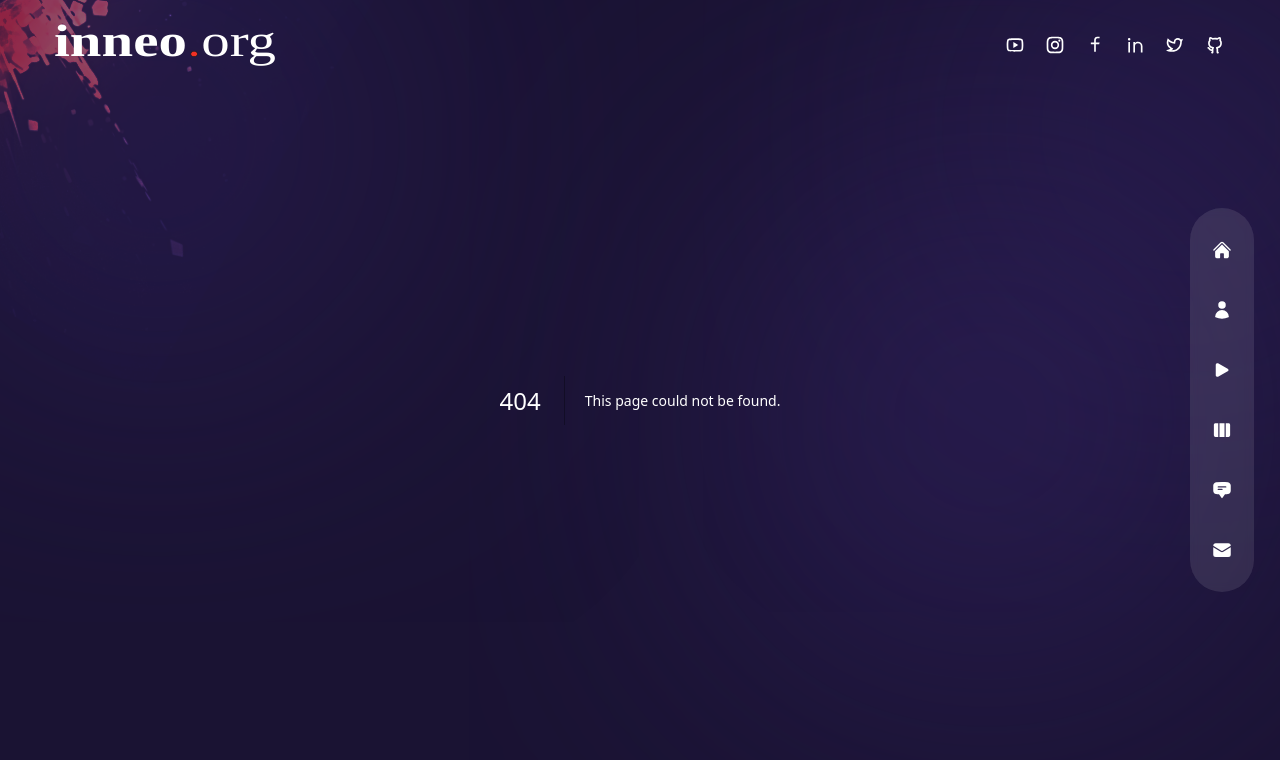
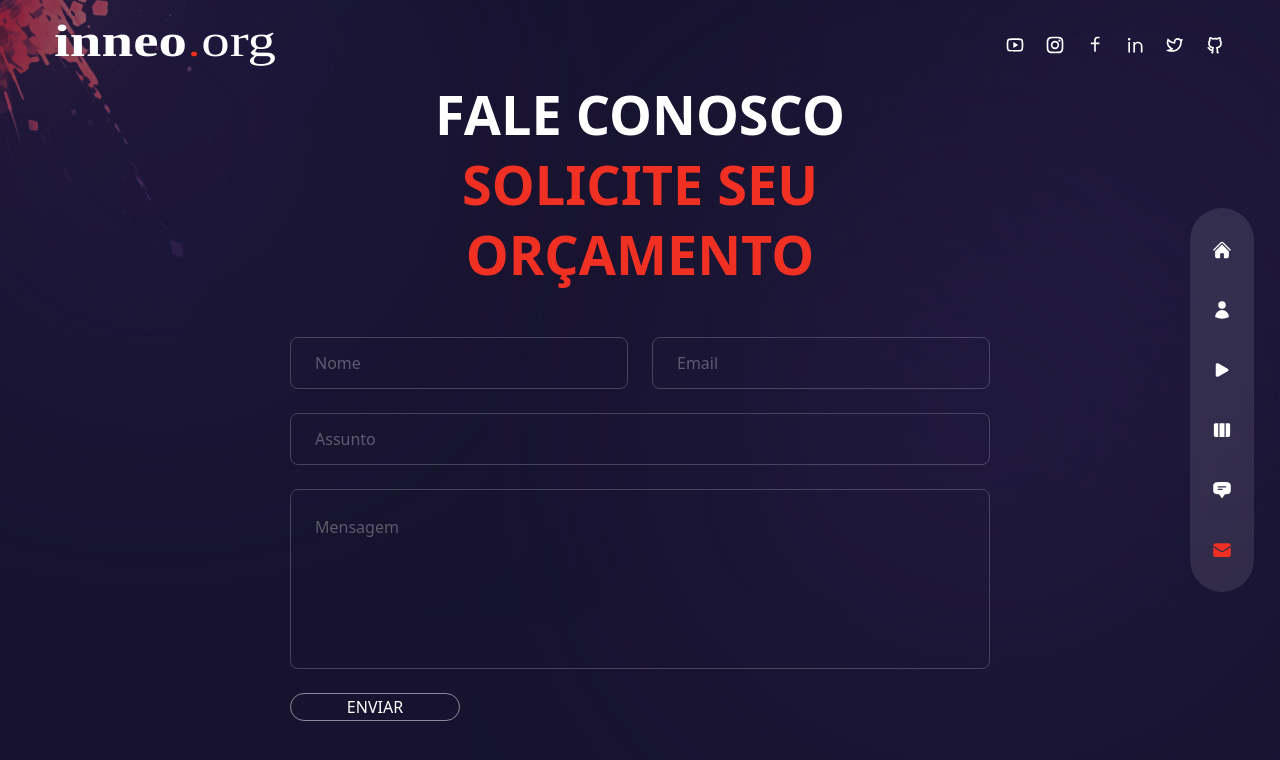
Before and after one commit to inneobr/portfolio, a Next.js app: page /contato in a window 1280 px wide. Before the commit this address had no page. Shown: the top 760 px of the page. Built offline with nearby package versions, Linux system fonts and the light colour scheme.

Commit message:
feat: send mesage

```diff
--- a/components/Nav.js
+++ b/components/Nav.js
@@ -15,13 +15,13 @@ export const navData = [
   { name: 'youtube', path: '/youtube', icon: <HiPlay /> },
   { name: 'work', path: '/work', icon: <HiViewColumns /> },
   {
-    name: 'testimonials',
-    path: '/testimonials',
+    name: 'clientes',
+    path: '/clientes',
     icon: <HiChatBubbleBottomCenterText />,
   },
   {
-    name: 'contact',
-    path: '/contact',
+    name: 'contato',
+    path: '/contato',
     icon: <HiEnvelope />,
   },
 ];
--- /dev/null
+++ b/pages/clientes/index.js
@@ -0,0 +1,5 @@
+const Cases = () => {
+  return <div>Casos de sucesso</div>;
+};
+
+export default Cases;
--- a/pages/contact/index.js
+++ /dev/null
@@ -1,5 +0,0 @@
-const Contact = () => {
-  return <div>Contact - Em construção!</div>;
-};
-
-export default Contact;
--- /dev/null
+++ b/pages/contato/index.js
@@ -0,0 +1,47 @@
+import { motion } from 'framer-motion';
+import Circles from  '/components/Circles';
+import { BsArrowRight } from 'react-icons/bs';
+import { dadeIn } from '../../variants';
+
+
+const Contato = () => {
+  return (
+    <div className='h-full bg-primary/30'>
+      <div className='container mx-auto py-32 text-center xl:text-left flex
+        items-center justify-center h-full'>
+
+        <div className='flex flex-col w-full max-w-[700px]'>
+
+          <h2 className='h2 text-center mb-12'>
+          FALE CONOSCO <br /><span className='text-accent'>SOLICITE SEU ORÇAMENTO</span>
+          </h2>
+
+          <form className='flex-1 flex flex-col gap-6 w-full mx-auto'>
+            <div className='flex gap-x-6 w-full'>
+              <input type='text' placeholder='nome' className='input' />
+              <input type='text' placeholder='email' className='input' />
+            </div>
+            <input type='text' placeholder='assunto' className='input' />
+            <textarea placeholder='mensagem' className='textarea'></textarea>
+
+            <button className='bnt rounded-full border border-white/50 max-w-[170px]
+              px-8 transition-all duration-300 flex items-center justify-center
+              overflow-hidden hover:border-accent group'>
+
+              <span className='group-hover:-translate-y-[120%] group-hover:opacity-0
+                transition-all duration-500 uppercase'>
+                enviar
+              </span>
+
+              <BsArrowRight className='-translate-y-[120%] opacity-0 group-hover:flex
+                group-hover:-translate-y-0 group-hover:opacity-100 transition-all
+                duration-300 absolute text-[22px] text-semibold'/>
+            </button>
+          </form>
+        </div>
+      </div>
+    </div>
+  );
+};
+
+export default Contato;
--- a/pages/testimonials/index.js
+++ /dev/null
@@ -1,5 +0,0 @@
-const Testimonials = () => {
-  return <div>Testimonials - Em construção</div>;
-};
-
-export default Testimonials;
```
Also changed, not shown: 1 other file (tests, documents, lock files or other folders).
